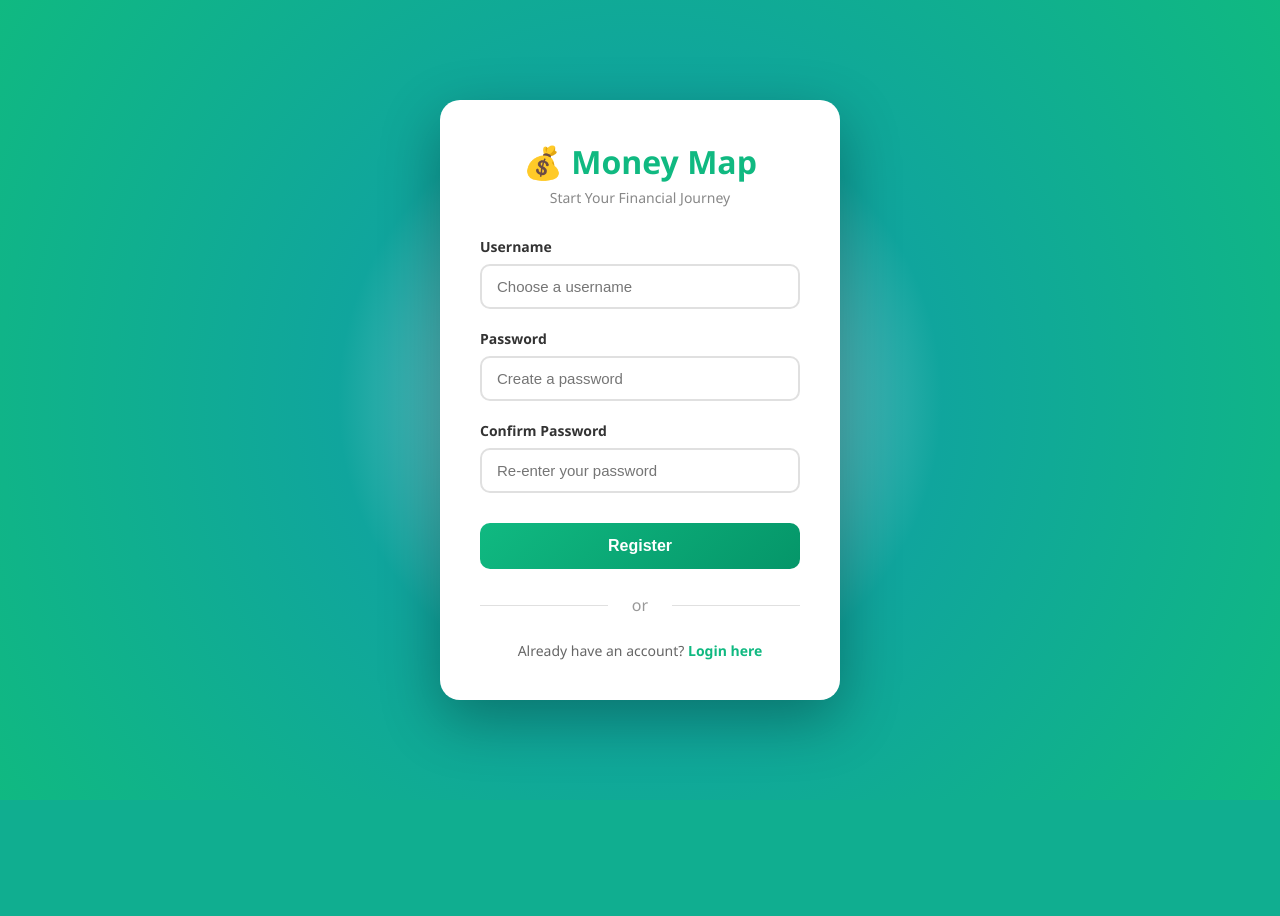
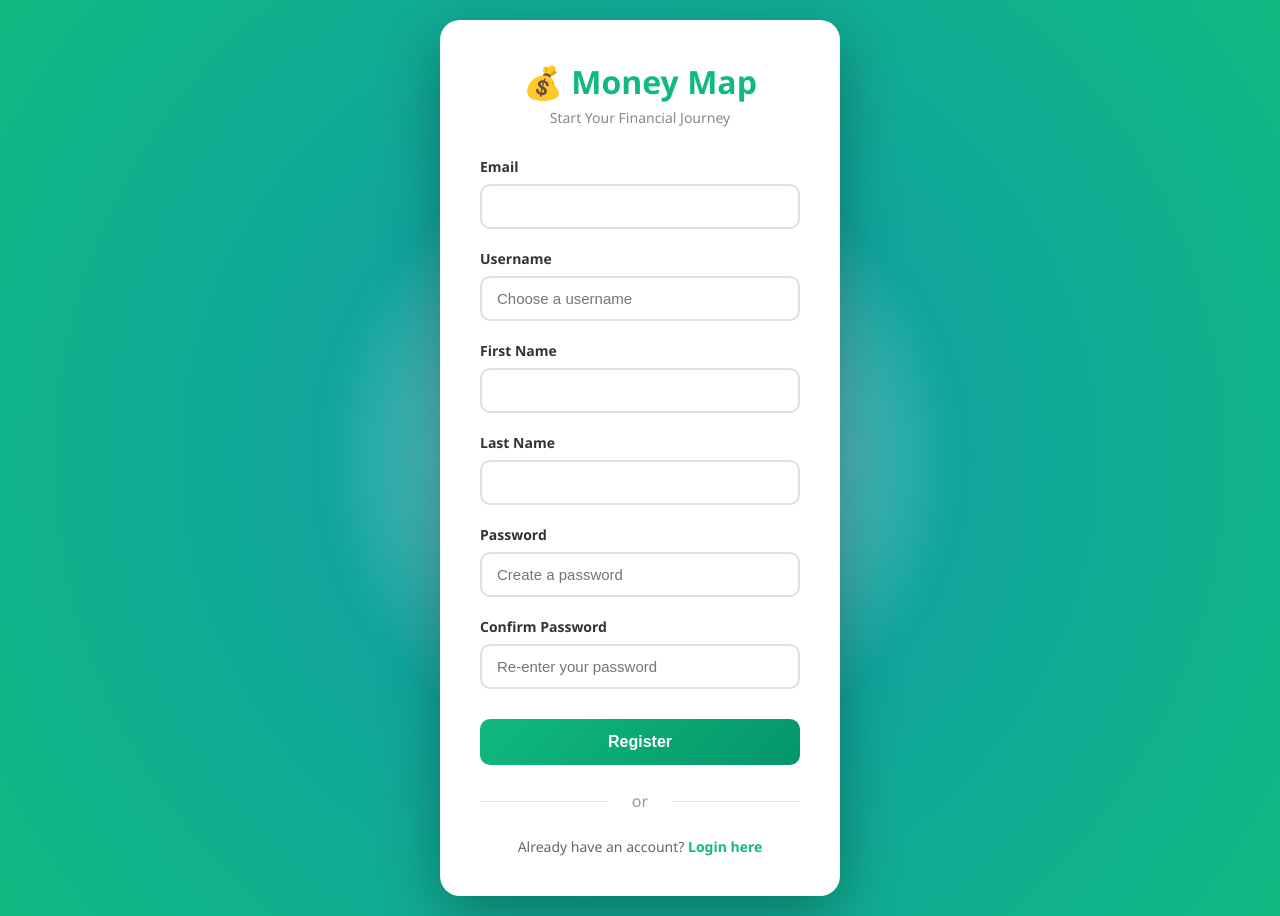
Before and after one commit to Mamoun77/Money-Map, a Flask app: page /register in a window 1280 px wide. Before the commit the page ends 800 px from the top, so only its background shows below. Run offline with Flask 3, Linux system fonts and the light colour scheme.

Commit message:
Adding the DB tables classes with SQLAlchemy and fixing the login, logout, and regestration functionality

```diff
--- a/app/routes.py
+++ b/app/routes.py
@@ -2,6 +2,7 @@ from ai_integrations.conversational_ai_agent import invoke_agent
 from flask import Flask, render_template, request, redirect, url_for, flash, jsonify
 from flask_login import LoginManager, UserMixin, login_user, logout_user, login_required, current_user
 from flask_sqlalchemy import SQLAlchemy
+from werkzeug.security import generate_password_hash, check_password_hash
 from dotenv import load_dotenv
 import os
 
@@ -196,19 +197,51 @@ categories_test = ['Food & Dining', 'Salary', 'Utilities', 'Freelance', 'Transpo
 app = Flask("Money-Map")
 
 app.secret_key = os.getenv('SECRET_KEY')  # Add SECRET_KEY to your .env file
-app.config['SQLALCHEMY_DATABASE_URI'] = (f"""mysql+pymysql://{os.getenv('DB_USER')}:{os.getenv('DB_PASSWORD')}@{os.getenv('DB_HOST')}/{os.getenv('DB_NAME')}""")
+app.config['SQLALCHEMY_DATABASE_URI'] = (f"""mysql+pymysql://{os.getenv('MYSQL_USERNAME')}:{os.getenv('MYSQL_PASSWORD')}@{os.getenv('MYSQL_HOST')}/{os.getenv('DATABASE_NAME')}""")
 app.config['SQLALCHEMY_TRACK_MODIFICATIONS'] = False
 
 db = SQLAlchemy(app)
 
+class User(UserMixin, db.Model):
+    __tablename__ = 'users'
+    id = db.Column(db.Integer, primary_key=True)
+    username = db.Column(db.String(50), unique=True, nullable=False)
+    first_name = db.Column(db.String(100))
+    last_name = db.Column(db.String(100))
+    email = db.Column(db.String(100), unique=True, nullable=False)
+    password = db.Column(db.String(255), nullable=False)
+
+class Account(db.Model):
+    __tablename__ = 'accounts'
+    id = db.Column(db.Integer, primary_key=True)
+    user_id = db.Column(db.Integer, db.ForeignKey('users.id'), nullable=False)
+    name = db.Column(db.String(100), nullable=False)
+    icon = db.Column(db.String(10))
+    balance = db.Column(db.Numeric(10, 2), default=0.00)
+
+class Expense(db.Model):
+    __tablename__ = 'expenses'
+    id = db.Column(db.Integer, primary_key=True)
+    user_id = db.Column(db.Integer, db.ForeignKey('users.id'), nullable=False)
+    account_id = db.Column(db.Integer, db.ForeignKey('accounts.id'), nullable=False)
+    amount = db.Column(db.Numeric(10, 2), nullable=False)
+    category = db.Column(db.String(50))
+    type = db.Column(db.Enum('expense', 'income'), nullable=False)
+    date = db.Column(db.Date, nullable=False)
+    time = db.Column(db.Time, nullable=False)
+    description = db.Column(db.Text)
+
+class UserSettings(db.Model):
+    __tablename__ = 'user_settings'
+    id = db.Column(db.Integer, primary_key=True)
+    user_id = db.Column(db.Integer, db.ForeignKey('users.id'), unique=True, nullable=False)
+    currency = db.Column(db.String(10), default='USD')
+    language = db.Column(db.String(10), default='en')
+    theme = db.Column(db.String(20), default='light')
+    notification_enabled = db.Column(db.Boolean, default=True)
+
 login_manager = LoginManager(app)
 login_manager.login_view = 'login'  # type: ignore # for redirect to login if not logged in
-
-class User(UserMixin, db.Model):
-    __tablename__ = 'users' # specifys the table name in the original database
-    id = db.Column(db.Integer, primary_key=True)
-    username = db.Column(db.String(80), unique=True, nullable=False)
-    password = db.Column(db.String(255), nullable=False)
 
 @login_manager.user_loader
 def load_user(user_id):
@@ -224,25 +257,21 @@ def login():
         username = request.form.get('username')
         password = request.form.get('password')
 
-        user = User.query.filter_by(username=username, password=password).first() # filtering the user by username and password from the database
+        user = User.query.filter_by(username=username).first()
 
-        # if the user is found and the password is correct
-        if user:
+        if user and check_password_hash(user.password, password):
             login_user(user)
             next_page = request.args.get('next')
-            return redirect(next_page) if next_page else redirect(url_for('home')) # redirect to the desired page or the home page
+            return redirect(next_page) if next_page else redirect(url_for('home'))
 
-        # Check if username exists
-        user_exists = User.query.filter_by(username=username).first()
-        if not user_exists:
+        if not user:
             flash('Account not found. Please register first.', 'warning')
             return redirect(url_for('register'))
 
-        # if the user exists but the password is incorrect
         flash('Invalid username or password', 'danger')
         return render_template('login.html')
 
-    return render_template('login.html') # if the mothod is GET, render the login page
+    return render_template('login.html')
 
 # The register route
 @app.route('/register', methods=['GET', 'POST'])
@@ -252,14 +281,28 @@ def register():
 
     if request.method == 'POST':
         username = request.form.get('username')
+        email = request.form.get('email')
         password = request.form.get('password')
+        first_name = request.form.get('first_name')
+        last_name = request.form.get('last_name')
 
         if User.query.filter_by(username=username).first():
             flash('Username already exists', 'danger')
             return render_template('register.html')
 
-        user = User(username=username, password=password)
+        if User.query.filter_by(email=email).first():
+            flash('Email already exists', 'danger')
+            return render_template('register.html')
+
+        hashed_password = generate_password_hash(password)
+        user = User(username=username, email=email, password=hashed_password,
+                   first_name=first_name, last_name=last_name)
         db.session.add(user)
+        db.session.commit()
+
+        # Create default settings for user
+        settings = UserSettings(user_id=user.id)
+        db.session.add(settings)
         db.session.commit()
 
         flash('Registration successful! Please login.', 'success')
@@ -277,11 +320,12 @@ def logout():
 
 # The home route
 @app.route('/')
-# @login_required
+@login_required
 def other():
     return redirect(url_for('home'))
 
 @app.route('/ai_agent', methods=['GET', 'POST'])
+@login_required
 def ai_agent():
     if request.method == 'POST':
         query = request.form.get('query')
@@ -294,6 +338,7 @@ def ai_agent():
                          categories=categories_test)
 
 @app.route('/home')
+@login_required
 def home():
     from collections import defaultdict
 
@@ -338,6 +383,7 @@ def home():
                          savings_rate='56',
                          chart_data=chart_data)
 @app.route('/accounts')
+@login_required
 def accounts():
 
     return render_template('accounts.html',
@@ -347,18 +393,21 @@ def accounts():
                          categories=categories_test)
 
 @app.route('/add_account', methods=['POST'])
+@login_required
 def add_account():
     data = request.get_json()
     print("New account data received:", data)
     return '', 204  # No Content returned, just that the addition was successful
 
 @app.route('/delete_account/<int:account_id>', methods=['POST'])
+@login_required
 def delete_account(account_id):
 
     print(f"Account with ID {account_id} deleted.")
     return '', 204  # No Content returned, just that the deletion was successful
 
 @app.route('/edit_account/<int:account_id>', methods=['POST'])
+@login_required
 def edit_account(account_id):
     data = request.get_json()
     print(f"Account with ID {account_id} updated")
@@ -367,7 +416,7 @@ def edit_account(account_id):
 
 
 @app.route('/records')
-# @login_required
+@login_required
 def records():
 
     return render_template('records.html',
@@ -378,18 +427,21 @@ def records():
 
 
 @app.route('/add_record', methods=['POST'])
+@login_required
 def add_record():
     data = request.get_json()
     print("New record data received:", data)
     return '', 204  # No Content returned, just that the addition was successful
 
 @app.route('/delete_record/<int:record_id>', methods=['POST'])
+@login_required
 def delete_record(record_id):
 
     print(f"Record with ID {record_id} deleted.")
     return '', 204  # No Content returned, just that the deletion was successful
 
 @app.route('/update_record/<int:record_id>', methods=['POST'])
+@login_required
 def update_record(record_id):
     data = request.get_json()
     # Update record in database with data
@@ -398,6 +450,7 @@ def update_record(record_id):
 
 
 @app.route('/settings')
+@login_required
 def settings():
     currency = 'USD'
     language = 'en'
@@ -413,6 +466,7 @@ def settings():
                          categories=categories_test)
 
 @app.route('/save_settings', methods=['POST'])
+@login_required
 def save_settings():
     currency = request.form.get('currency', 'USD')
     language = request.form.get('language', 'en')
--- a/app/templates/register.html
+++ b/app/templates/register.html
@@ -17,10 +17,25 @@
 
         <form id="registerForm" method="POST">
             <div class="form-group">
+                <label for="email">Email</label>
+                <input type="email" id="email" name="email" required>
+            </div>
+
+            <div class="form-group">
                 <label for="username">Username</label>
                 <input type="text" id="username" name="username" placeholder="Choose a username" required>
                 <div class="error-message" id="usernameError"></div>
                 <div class="success-message" id="usernameSuccess"></div>
+            </div>
+
+            <div class="form-group">
+                <label for="first_name">First Name</label>
+                <input type="text" id="first_name" name="first_name" required>
+            </div>
+
+            <div class="form-group">
+                <label for="last_name">Last Name</label>
+                <input type="text" id="last_name" name="last_name" required>
             </div>
 
             <div class="form-group">
@@ -36,6 +51,9 @@
                     required>
                 <div class="error-message" id="confirmPasswordError"></div>
             </div>
+
+
+
 
             <button type="submit" class="btn">Register</button>
         </form>
```
Also changed, not shown: app/test.py (added, +11 -0 lines).
